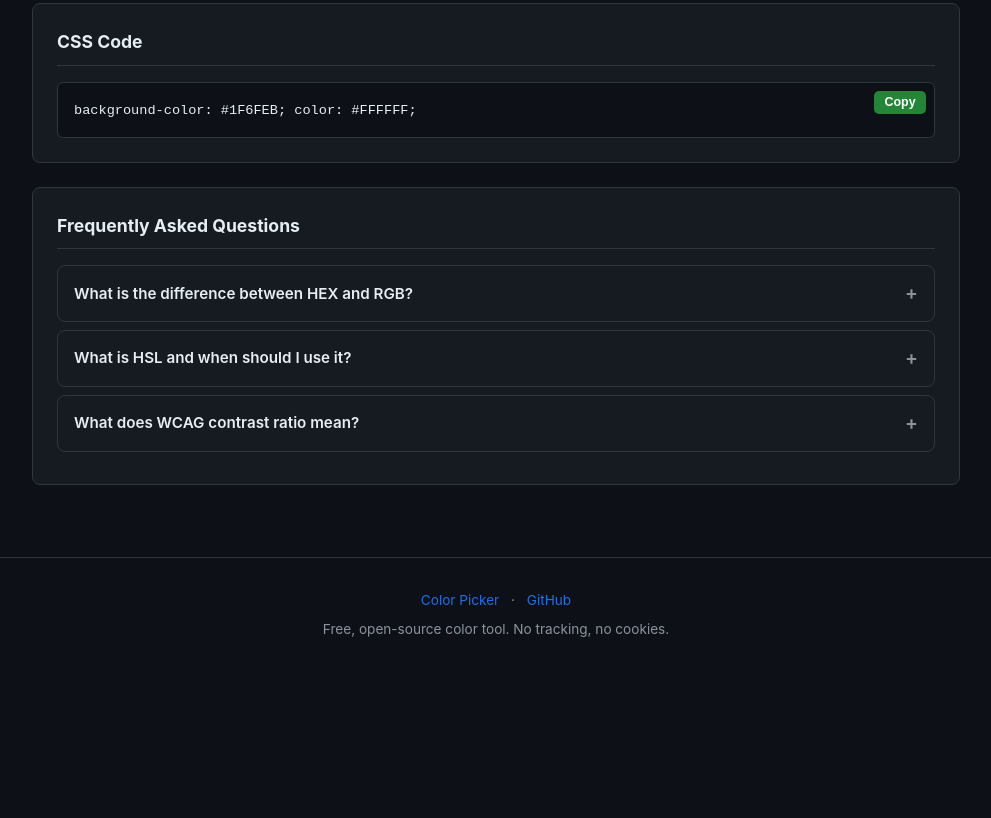
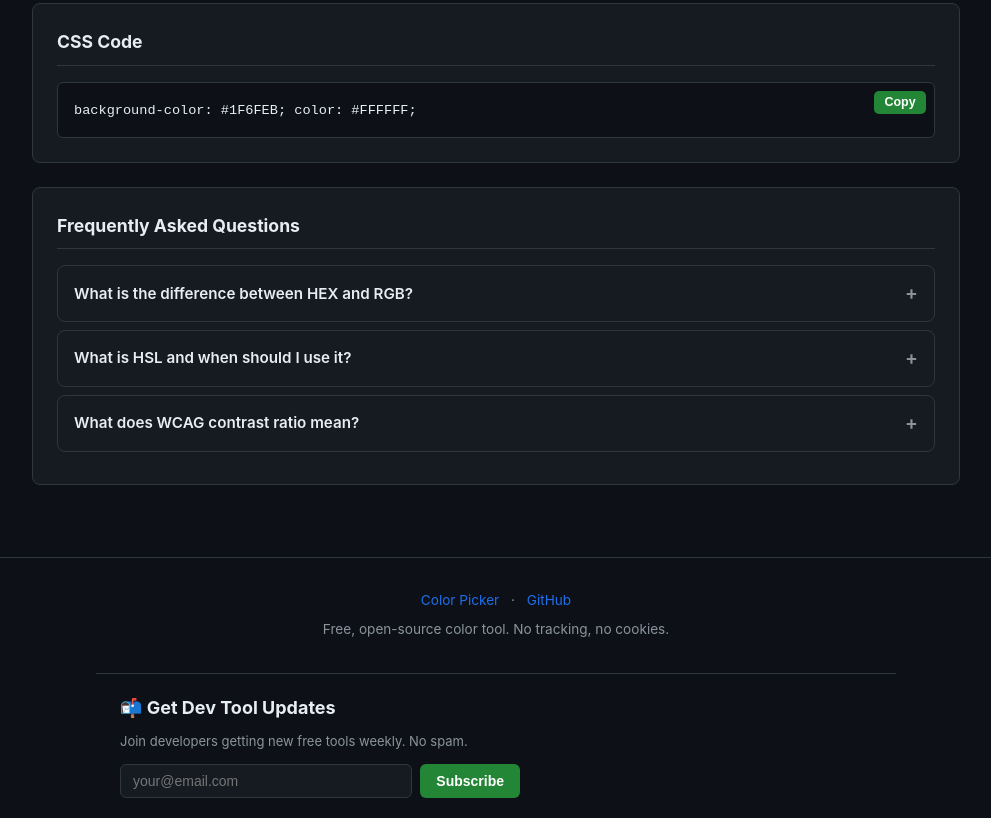
Before and after one commit to Chesten223/color-picker, a plain HTML site: page index.html in a window 1280 px wide. Shown: the part 1961-2779 px from the top of the page, without its empty margins (144-1135 px from the left). Before the commit the page ends 2634 px from the top, so only its background shows below. Drawn offline with Linux system fonts and the light colour scheme.

Commit message:
feat: add email subscription widget

```diff
--- a/index.html
+++ b/index.html
@@ -432,5 +432,19 @@ footer a{margin:0 .5rem}
   update('init');
 })();
 </script>
+
+<!-- Email subscription widget -->
+<div style="padding:20px 24px;border-top:1px solid var(--border);max-width:800px;margin:0 auto">
+  <h3 style="font-size:18px;margin-bottom:8px;color:var(--text)">📬 Get Dev Tool Updates</h3>
+  <p style="color:var(--dim);font-size:13px;margin-bottom:12px">Join developers getting new free tools weekly. No spam.</p>
+  <div style="display:flex;gap:8px;max-width:400px">
+    <input id="email-input" type="email" placeholder="your@email.com" style="flex:1;padding:8px 12px;background:var(--card);border:1px solid var(--border);border-radius:6px;color:var(--text);font-size:14px">
+    <button onclick="subscribe()" style="padding:8px 16px;background:var(--green);color:#fff;border:none;border-radius:6px;font-weight:600;cursor:pointer;font-size:14px">Subscribe</button>
+  </div>
+  <p id="subscribe-msg" style="font-size:12px;margin-top:8px;display:none"></p>
+</div>
+<script>
+async function subscribe(){const e=document.getElementById("email-input").value,m=document.getElementById("subscribe-msg");if(!e||!e.includes("@")){m.textContent="Please enter a valid email";m.style.color="#f85149";m.style.display="block";return}try{const r=await fetch("https://email-collector.chesten.workers.dev/subscribe",{method:"POST",headers:{"Content-Type":"application/json"},body:JSON.stringify({email:e})});const d=await r.json();m.textContent=d.message||"Subscribed!";m.style.color="#3fb950";m.style.display="block";document.getElementById("email-input").value=""}catch(e){m.textContent="Something went wrong";m.style.color="#f85149";m.style.display="block"}}
+</script>
 </body>
 </html>
```
Also changed, not shown: .wrangler/cache/pages.json (added), .wrangler/cache/wrangler-account.json (added).
